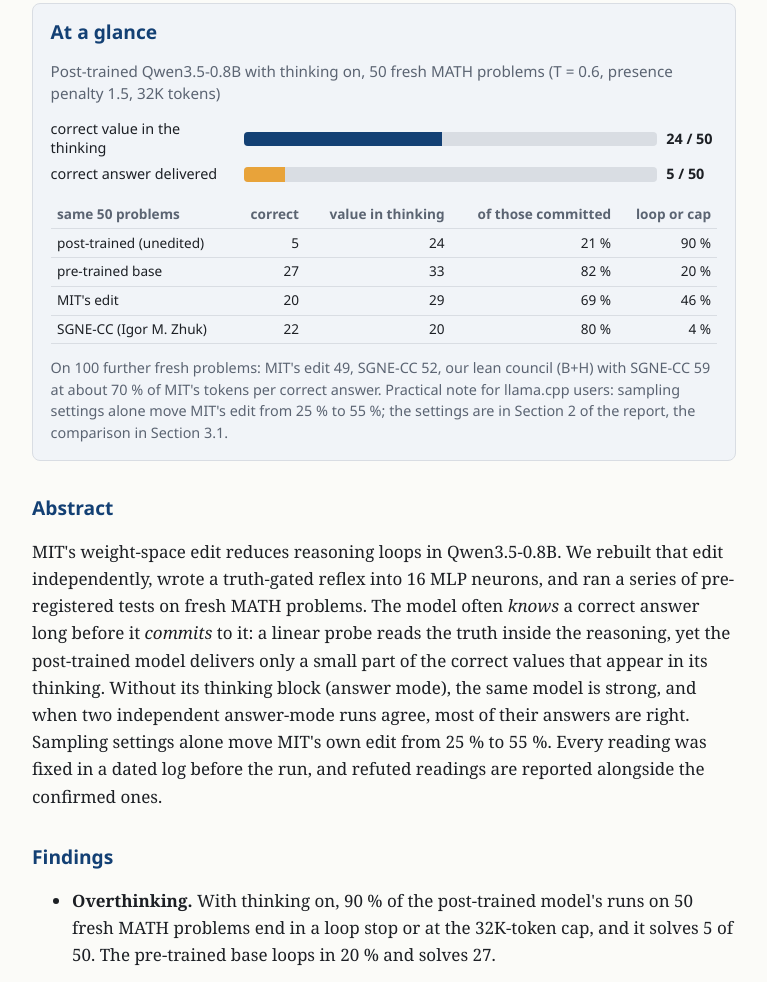
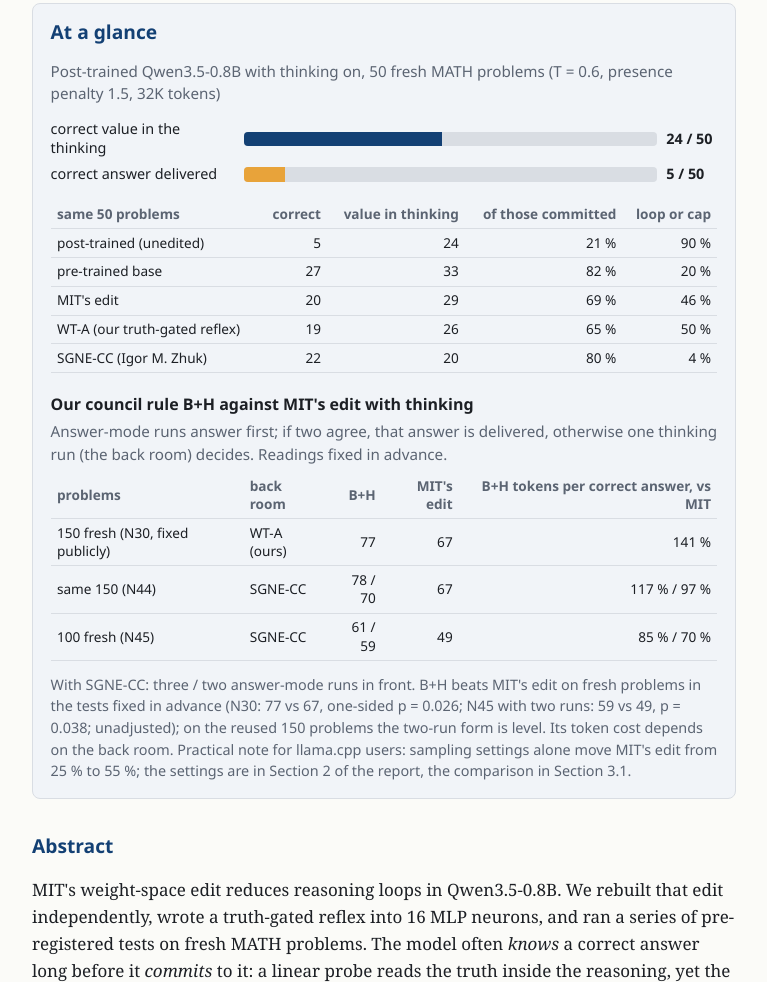
Before and after one commit to NeoCortex0815/knowing-is-not-committing, a plain HTML site: page docs/index.html in a window 1280 px wide. Shown: the part 334-1316 px from the top of the page, without its empty margins (256-1023 px from the left). Drawn offline with Linux system fonts and the light colour scheme.

Commit message:
Landing page: show WT-A and the council rule B+H at a glance
- WT-A row in the comparison on the same 50 problems
- table of B+H against MIT's edit (N30, N44, N45) with token cost relative to MIT

Co-Authored-By: Claude Opus 5.5 <noreply@anthropic.com>

```diff
--- a/docs/index.html
+++ b/docs/index.html
@@ -81,6 +81,7 @@ th, td { text-align: right; padding: .3rem .4rem; border-bottom: 1px solid var(-
 th:first-child, td:first-child { text-align: left; }
 th { color: var(--muted); font-weight: 600; }
 .tablewrap { overflow-x: auto; }
+.bh th:nth-child(2), .bh td:nth-child(2) { text-align: left; }
 .note { font: .9rem/1.5 "Segoe UI", system-ui, sans-serif; color: var(--muted); margin: .8rem 0 0; }
 button.copy { font: .85rem "Segoe UI", system-ui, sans-serif; padding: .35rem .7rem; border: 1px solid var(--line); border-radius: 6px; background: var(--box); color: var(--text); cursor: pointer; }
 @media (max-width: 34rem) { .bar { grid-template-columns: 7.5rem 1fr 3rem; } table { font-size: .78rem; } th, td { padding: .3rem .25rem; } h1 { font-size: 1.8rem; } }
@@ -114,11 +115,24 @@ Report, version 0.5 · 21 November 2026 · not peer-reviewed · DOI <a href="htt
     <tr><td>post-trained (unedited)</td><td>5</td><td>24</td><td>21 %</td><td>90 %</td></tr>
     <tr><td>pre-trained base</td><td>27</td><td>33</td><td>82 %</td><td>20 %</td></tr>
     <tr><td>MIT's edit</td><td>20</td><td>29</td><td>69 %</td><td>46 %</td></tr>
+    <tr><td>WT-A (our truth-gated reflex)</td><td>19</td><td>26</td><td>65 %</td><td>50 %</td></tr>
     <tr><td>SGNE-CC (Igor M. Zhuk)</td><td>22</td><td>20</td><td>80 %</td><td>4 %</td></tr>
   </tbody>
 </table></div>
-<p class="note">On 100 further fresh problems: MIT's edit 49, SGNE-CC 52, our lean council (B+H) with SGNE-CC 59 at about 70 % of MIT's tokens
-per correct answer. Practical note for llama.cpp users: sampling settings alone move MIT's edit from 25 % to 55 %; the settings are in Section 2 of
+<h3 style="font: 600 1rem/1.3 'Segoe UI', system-ui, sans-serif; margin: 1.3rem 0 .3rem;">Our council rule B+H against MIT's edit with thinking</h3>
+<p class="meta" style="margin:0 0 .4rem">Answer-mode runs answer first; if two agree, that answer is delivered, otherwise one thinking run (the back room) decides.
+Readings fixed in advance.</p>
+<div class="tablewrap"><table class="bh">
+  <thead><tr><th>problems</th><th>back room</th><th>B+H</th><th>MIT's edit</th><th>B+H tokens per correct answer, vs MIT</th></tr></thead>
+  <tbody>
+    <tr><td>150 fresh (N30, fixed publicly)</td><td>WT-A (ours)</td><td>77</td><td>67</td><td>141 %</td></tr>
+    <tr><td>same 150 (N44)</td><td>SGNE-CC</td><td>78 / 70</td><td>67</td><td>117 % / 97 %</td></tr>
+    <tr><td>100 fresh (N45)</td><td>SGNE-CC</td><td>61 / 59</td><td>49</td><td>85 % / 70 %</td></tr>
+  </tbody>
+</table></div>
+<p class="note">With SGNE-CC: three / two answer-mode runs in front. B+H beats MIT's edit on fresh problems in the tests fixed in advance (N30: 77 vs 67,
+one-sided p = 0.026; N45 with two runs: 59 vs 49, p = 0.038; unadjusted); on the reused 150 problems the two-run form is level. Its
+token cost depends on the back room. Practical note for llama.cpp users: sampling settings alone move MIT's edit from 25 % to 55 %; the settings are in Section 2 of
 the report, the comparison in Section 3.1.</p>
 </section>
 
```
